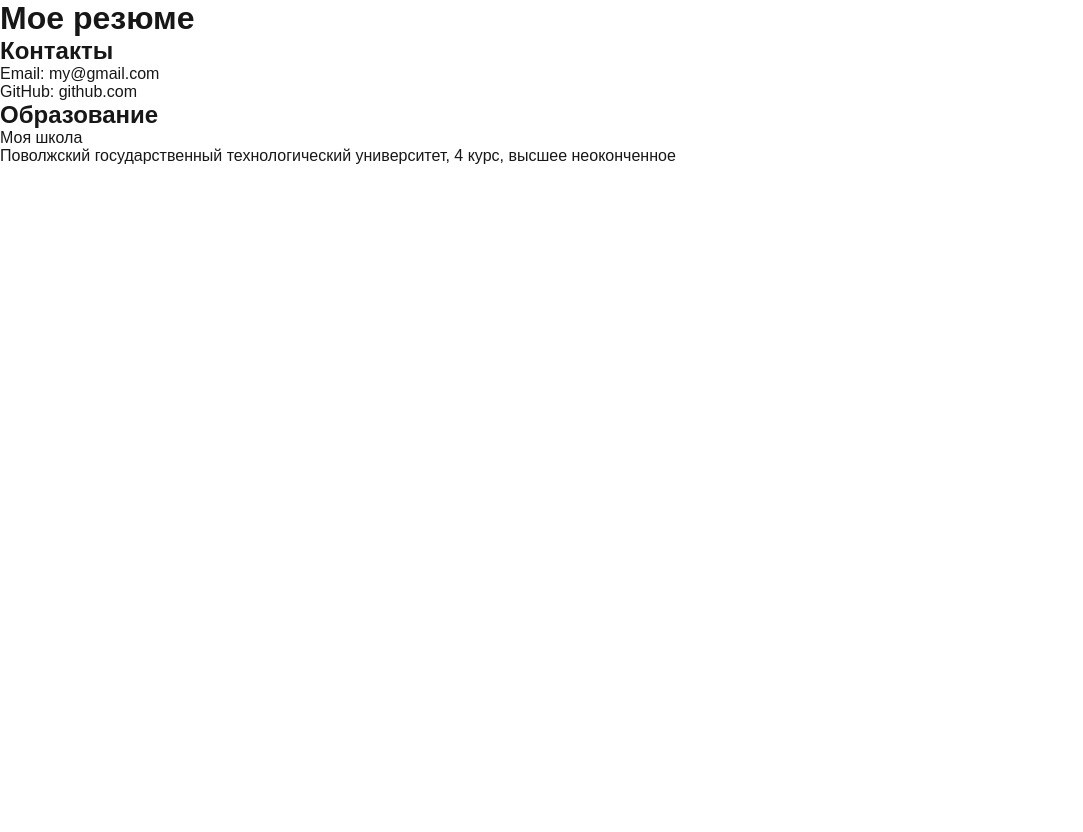
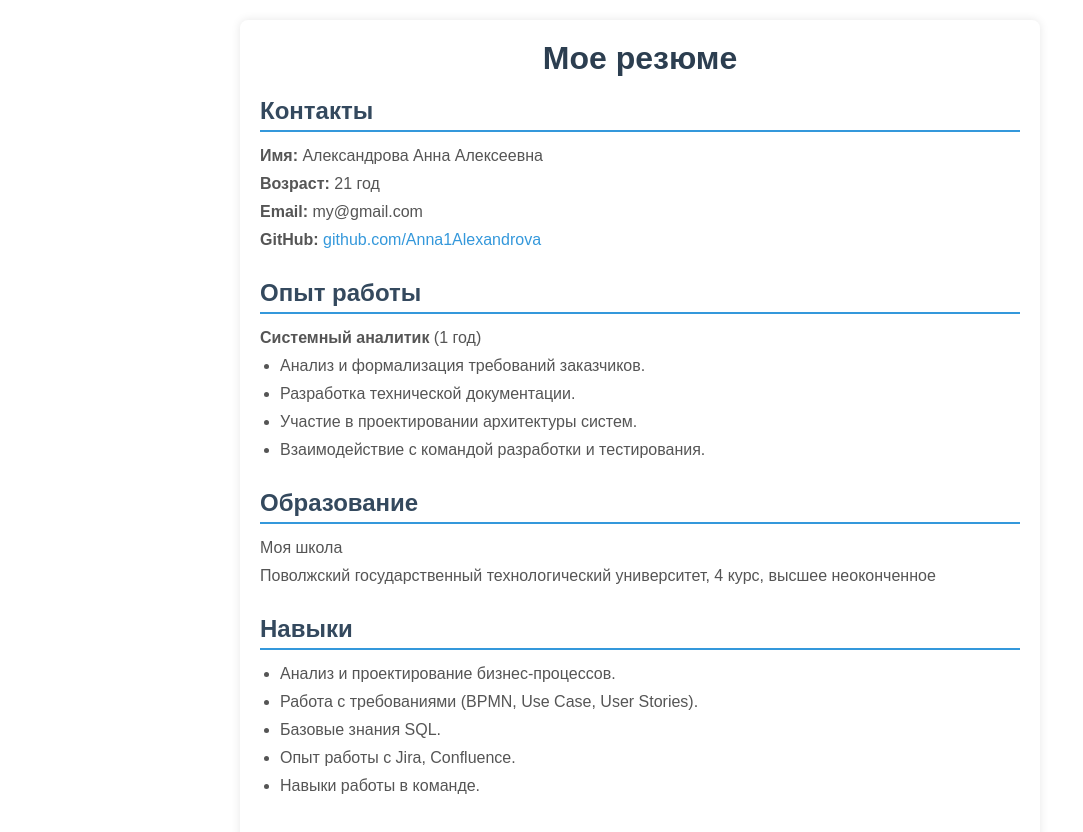
Before and after one commit to svtln007/cv, a Next.js app: page / in a window 1280 px wide. Shown: the top 832 px of the page, without its empty margins (0-1083 px from the left). Before the commit the page ends 800 px from the top, so only its background shows below. Built offline with nearby package versions, Linux system fonts and the light colour scheme.

Commit message:
добавила стили и информацию

```diff
--- a/app/page.js
+++ b/app/page.js
@@ -1,26 +1,50 @@
 import Image from "next/image";
-import styles from "./page.module.css";
+import styles from "./page.module.css"; // Импортируем стили из модуля
 
 export default function Home() {
   return (
-    <div className="container">
-      <h1>Мое резюме</h1>
-      <section>
-        <h2>Контакты</h2>
-        <p>Email: my@gmail.com</p>
-        <p>
-          GitHub:{" "}
-          <a href="https://github.com">github.com</a>
+    <div className={styles.container}>
+      <h1 className={styles.title}>Мое резюме</h1>
+      <section className={styles.section}>
+        <h2 className={styles.sectionTitle}>Контакты</h2>
+        <p className={styles.sectionText}><strong>Имя:</strong> Александрова Анна Алексеевна</p>
+        <p className={styles.sectionText}><strong>Возраст:</strong> 21 год</p>
+        <p className={styles.sectionText}><strong>Email:</strong> my@gmail.com</p>
+        <p className={styles.sectionText}>
+          <strong>GitHub:</strong>{" "}
+          <a href="https://github.com/Anna1Alexandrova" className={styles.link}>github.com/Anna1Alexandrova</a>
         </p>
       </section>
-      <section>
-        <h2>Образование</h2>
-        <p>Моя школа</p>
-        <p>
+      <section className={styles.section}>
+        <h2 className={styles.sectionTitle}>Опыт работы</h2>
+        <p className={styles.sectionText}>
+          <strong>Системный аналитик</strong> (1 год)
+        </p>
+        <ul className={styles.list}>
+          <li>Анализ и формализация требований заказчиков.</li>
+          <li>Разработка технической документации.</li>
+          <li>Участие в проектировании архитектуры систем.</li>
+          <li>Взаимодействие с командой разработки и тестирования.</li>
+        </ul>
+      </section>
+      <section className={styles.section}>
+        <h2 className={styles.sectionTitle}>Образование</h2>
+        <p className={styles.sectionText}>Моя школа</p>
+        <p className={styles.sectionText}>
           Поволжский государственный технологический университет, 4 курс, высшее
           неоконченное
         </p>
       </section>
+      <section className={styles.section}>
+        <h2 className={styles.sectionTitle}>Навыки</h2>
+        <ul className={styles.list}>
+          <li>Анализ и проектирование бизнес-процессов.</li>
+          <li>Работа с требованиями (BPMN, Use Case, User Stories).</li>
+          <li>Базовые знания SQL.</li>
+          <li>Опыт работы с Jira, Confluence.</li>
+          <li>Навыки работы в команде.</li>
+        </ul>
+      </section>
     </div>
   );
 }
--- a/app/page.module.css
+++ b/app/page.module.css
@@ -1,168 +1,49 @@
-.page {
-  --gray-rgb: 0, 0, 0;
-  --gray-alpha-200: rgba(var(--gray-rgb), 0.08);
-  --gray-alpha-100: rgba(var(--gray-rgb), 0.05);
-
-  --button-primary-hover: #383838;
-  --button-secondary-hover: #f2f2f2;
-
-  display: grid;
-  grid-template-rows: 20px 1fr 20px;
-  align-items: center;
-  justify-items: center;
-  min-height: 100svh;
-  padding: 80px;
-  gap: 64px;
-  font-family: var(--font-geist-sans);
+.container {
+  max-width: 800px;
+  margin: 20px auto;
+  padding: 20px;
+  background-color: #fff;
+  box-shadow: 0 0 10px rgba(0, 0, 0, 0.1);
+  border-radius: 8px;
 }
 
-@media (prefers-color-scheme: dark) {
-  .page {
-    --gray-rgb: 255, 255, 255;
-    --gray-alpha-200: rgba(var(--gray-rgb), 0.145);
-    --gray-alpha-100: rgba(var(--gray-rgb), 0.06);
-
-    --button-primary-hover: #ccc;
-    --button-secondary-hover: #1a1a1a;
-  }
+.title {
+  text-align: center;
+  color: #2c3e50;
+  margin-bottom: 20px;
 }
 
-.main {
-  display: flex;
-  flex-direction: column;
-  gap: 32px;
-  grid-row-start: 2;
+.section {
+  margin-bottom: 30px;
 }
 
-.main ol {
-  font-family: var(--font-geist-mono);
-  padding-left: 0;
-  margin: 0;
-  font-size: 14px;
-  line-height: 24px;
-  letter-spacing: -0.01em;
-  list-style-position: inside;
+.sectionTitle {
+  color: #34495e;
+  border-bottom: 2px solid #3498db;
+  padding-bottom: 5px;
+  margin-bottom: 15px;
 }
 
-.main li:not(:last-of-type) {
-  margin-bottom: 8px;
+.sectionText {
+  margin: 10px 0;
+  color: #555;
 }
 
-.main code {
-  font-family: inherit;
-  background: var(--gray-alpha-100);
-  padding: 2px 4px;
-  border-radius: 4px;
-  font-weight: 600;
+.list {
+  list-style-type: disc;
+  margin-left: 20px;
+  color: #555;
 }
 
-.ctas {
-  display: flex;
-  gap: 16px;
+.list li {
+  margin-bottom: 10px;
 }
 
-.ctas a {
-  appearance: none;
-  border-radius: 128px;
-  height: 48px;
-  padding: 0 20px;
-  border: none;
-  border: 1px solid transparent;
-  transition:
-    background 0.2s,
-    color 0.2s,
-    border-color 0.2s;
-  cursor: pointer;
-  display: flex;
-  align-items: center;
-  justify-content: center;
-  font-size: 16px;
-  line-height: 20px;
-  font-weight: 500;
+.link {
+  color: #3498db;
+  text-decoration: none;
 }
 
-a.primary {
-  background: var(--foreground);
-  color: var(--background);
-  gap: 8px;
+.link:hover {
+  text-decoration: underline;
 }
-
-a.secondary {
-  border-color: var(--gray-alpha-200);
-  min-width: 180px;
-}
-
-.footer {
-  grid-row-start: 3;
-  display: flex;
-  gap: 24px;
-}
-
-.footer a {
-  display: flex;
-  align-items: center;
-  gap: 8px;
-}
-
-.footer img {
-  flex-shrink: 0;
-}
-
-/* Enable hover only on non-touch devices */
-@media (hover: hover) and (pointer: fine) {
-  a.primary:hover {
-    background: var(--button-primary-hover);
-    border-color: transparent;
-  }
-
-  a.secondary:hover {
-    background: var(--button-secondary-hover);
-    border-color: transparent;
-  }
-
-  .footer a:hover {
-    text-decoration: underline;
-    text-underline-offset: 4px;
-  }
-}
-
-@media (max-width: 600px) {
-  .page {
-    padding: 32px;
-    padding-bottom: 80px;
-  }
-
-  .main {
-    align-items: center;
-  }
-
-  .main ol {
-    text-align: center;
-  }
-
-  .ctas {
-    flex-direction: column;
-  }
-
-  .ctas a {
-    font-size: 14px;
-    height: 40px;
-    padding: 0 16px;
-  }
-
-  a.secondary {
-    min-width: auto;
-  }
-
-  .footer {
-    flex-wrap: wrap;
-    align-items: center;
-    justify-content: center;
-  }
-}
-
-@media (prefers-color-scheme: dark) {
-  .logo {
-    filter: invert();
-  }
-}
```
